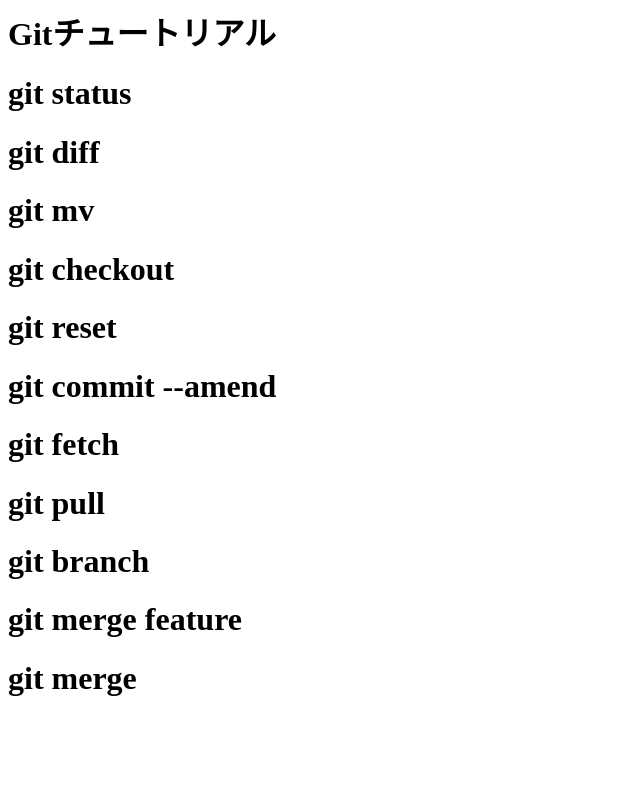
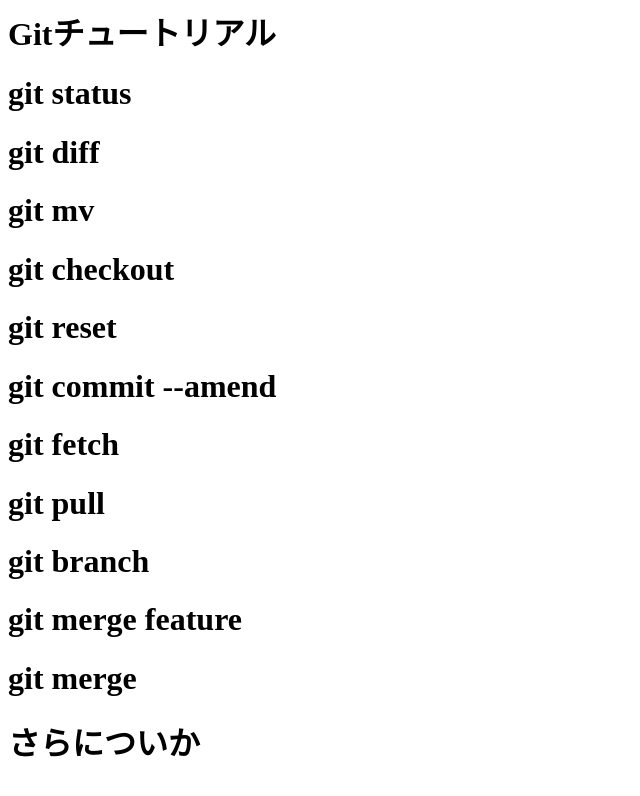
Before and after one commit to KoichiYanagisawa/apprentice, a plain HTML site: page week3-4/index.html in a window 1280 px wide. Shown: the whole page, without its empty margins (0-640 px from the left). Drawn offline with Linux system fonts and the light colour scheme.

Commit message:
hotfixブランチで追記

```diff
--- a/week3-4/index.html
+++ b/week3-4/index.html
@@ -10,3 +10,4 @@
 <h1>git branch</h1>
 <h1>git merge feature</h1>
 <h1>git merge</h1>
+<h1>さらについか</h1>
```
